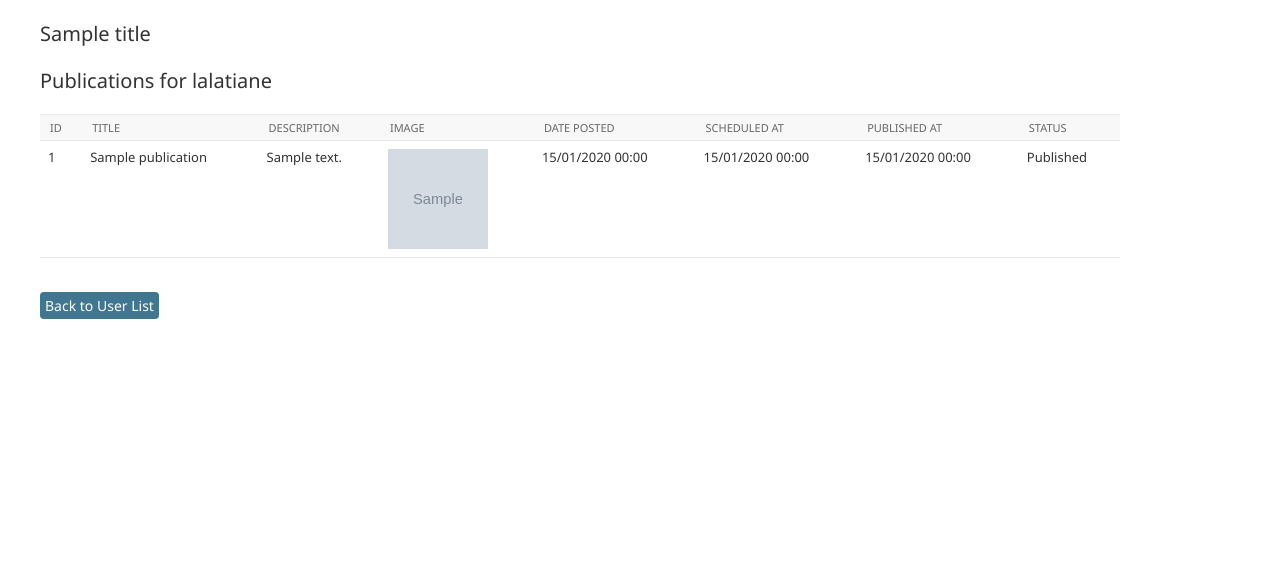
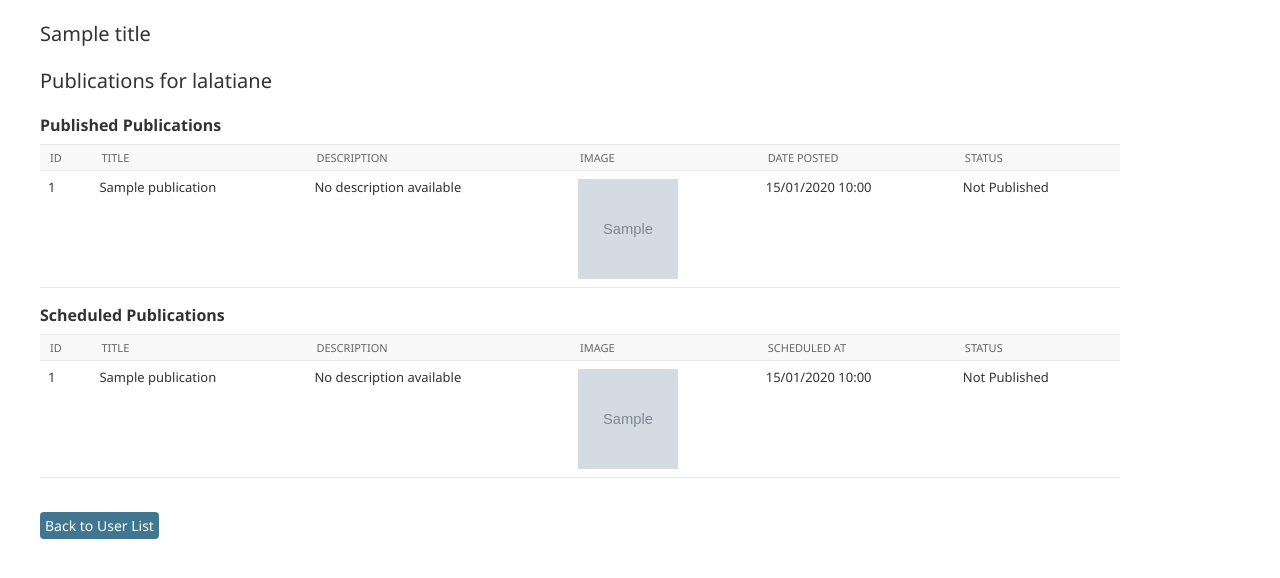
Before and after one commit to Ravaka82/instagram_manager, a Django app: template instagram/templates/admin/show_publications.html in a window 1280 px wide. Shown: the part 92-670 px from the top of the page. Run offline with Django 5.2, Linux system fonts and the light colour scheme; data comes from the database, SQL or seed files in the repository; tables that the repository leaves empty hold one stand-in row (values such as "Sample post"); the template is opened without the code that fills it: values that come from a table or form of the project are taken from there, most other values are stand-ins (such as "Sample title", 1, 10 or a date in 2020); grey boxes marked "Sample" are stand-in pictures.

Commit message:
Update show_publication.html

```diff
--- a/instagram/templates/admin/show_publications.html
+++ b/instagram/templates/admin/show_publications.html
@@ -2,7 +2,8 @@
 <div class="container mt-4">
   <h1 class="mb-4 text-center">Publications for {{ instagram_user.name }}</h1>
 
-  {% if publications %}
+  <h2>Published Publications</h2>
+  {% if published_publications %}
   <div class="table-responsive">
     <table
       class="table table-bordered table-striped table-hover mx-auto"
@@ -15,13 +16,11 @@
           <th>Description</th>
           <th>Image</th>
           <th>Date Posted</th>
-          <th>Scheduled At</th>
-          <th>Published At</th>
           <th>Status</th>
         </tr>
       </thead>
       <tbody>
-        {% for publication in publications %}
+        {% for publication in published_publications %}
         <tr>
           <td>{{ publication.id }}</td>
           <td>{{ publication.title }}</td>
@@ -40,8 +39,6 @@
             {% endif %}
           </td>
           <td>{{ publication.date_posted|date:"d/m/Y H:i" }}</td>
-          <td>{{ publication.scheduled_at|date:"d/m/Y H:i" }}</td>
-          <td>{{ publication.published_at|date:"d/m/Y H:i" }}</td>
           <td>
             {{ publication.is_published|yesno:"Published,Not Published" }}
           </td>
@@ -51,8 +48,62 @@
     </table>
   </div>
   {% else %}
-  <div class="alert alert-warning">No publications found for this user.</div>
+  <div class="alert alert-warning">
+    No published publications found for this user.
+  </div>
   {% endif %}
+
+  <h2>Scheduled Publications</h2>
+  {% if scheduled_publications %}
+  <div class="table-responsive">
+    <table
+      class="table table-bordered table-striped table-hover mx-auto"
+      style="width: 90%"
+    >
+      <thead class="thead-dark">
+        <tr>
+          <th>ID</th>
+          <th>Title</th>
+          <th>Description</th>
+          <th>Image</th>
+          <th>Scheduled At</th>
+          <th>Status</th>
+        </tr>
+      </thead>
+      <tbody>
+        {% for publication in scheduled_publications %}
+        <tr>
+          <td>{{ publication.id }}</td>
+          <td>{{ publication.title }}</td>
+          <td>
+            {{ publication.description|default:"No description available" }}
+          </td>
+          <td>
+            {% if publication.image %}
+            <img
+              src="{{ publication.image.url }}"
+              alt="Publication Image"
+              style="width: 100px; height: 100px; object-fit: cover"
+            />
+            {% else %}
+            <span class="text-muted">No image</span>
+            {% endif %}
+          </td>
+          <td>{{ publication.scheduled_at|date:"d/m/Y H:i" }}</td>
+          <td>
+            {{ publication.is_published|yesno:"Scheduled,Not Published" }}
+          </td>
+        </tr>
+        {% endfor %}
+      </tbody>
+    </table>
+  </div>
+  {% else %}
+  <div class="alert alert-warning">
+    No scheduled publications found for this user.
+  </div>
+  {% endif %}
+
   <br /><br />
   <div class="mt-4">
     <a
```
Also changed, not shown: instagram/admin.py (+7 -2 lines).
